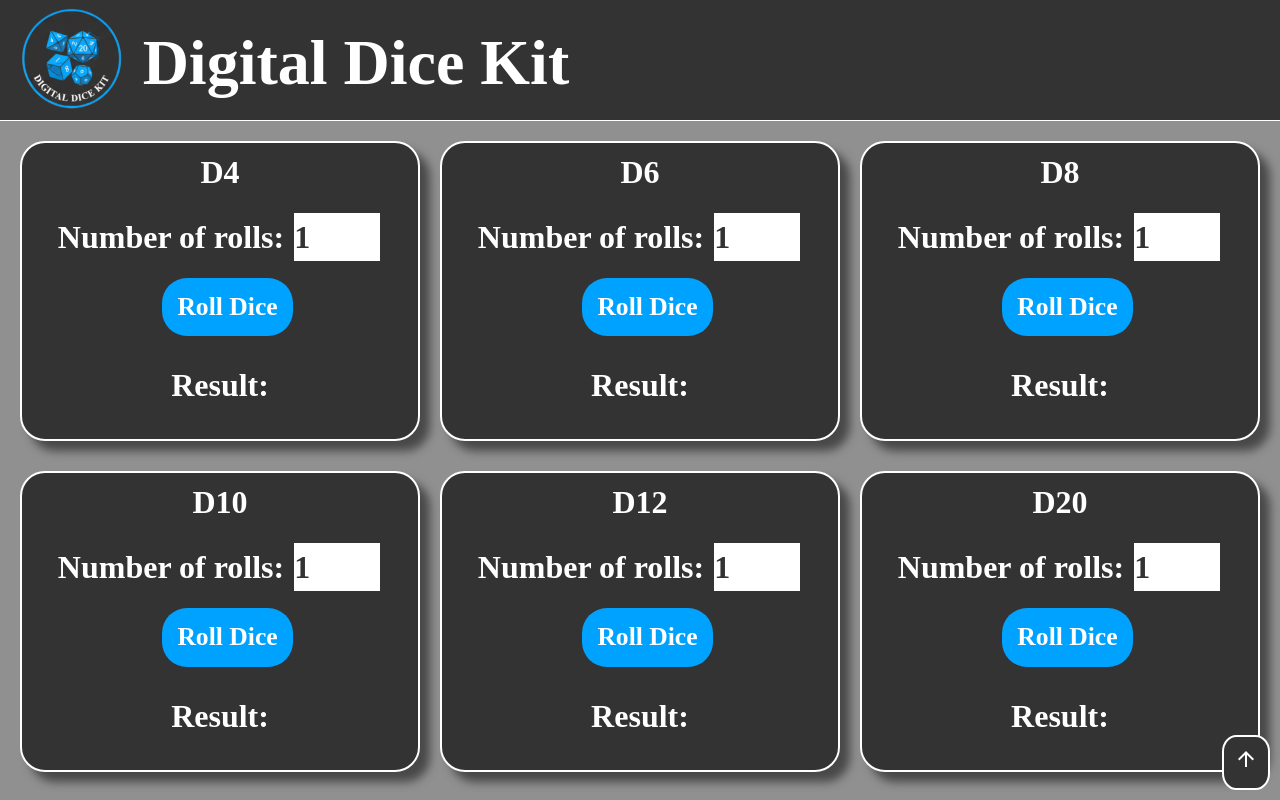
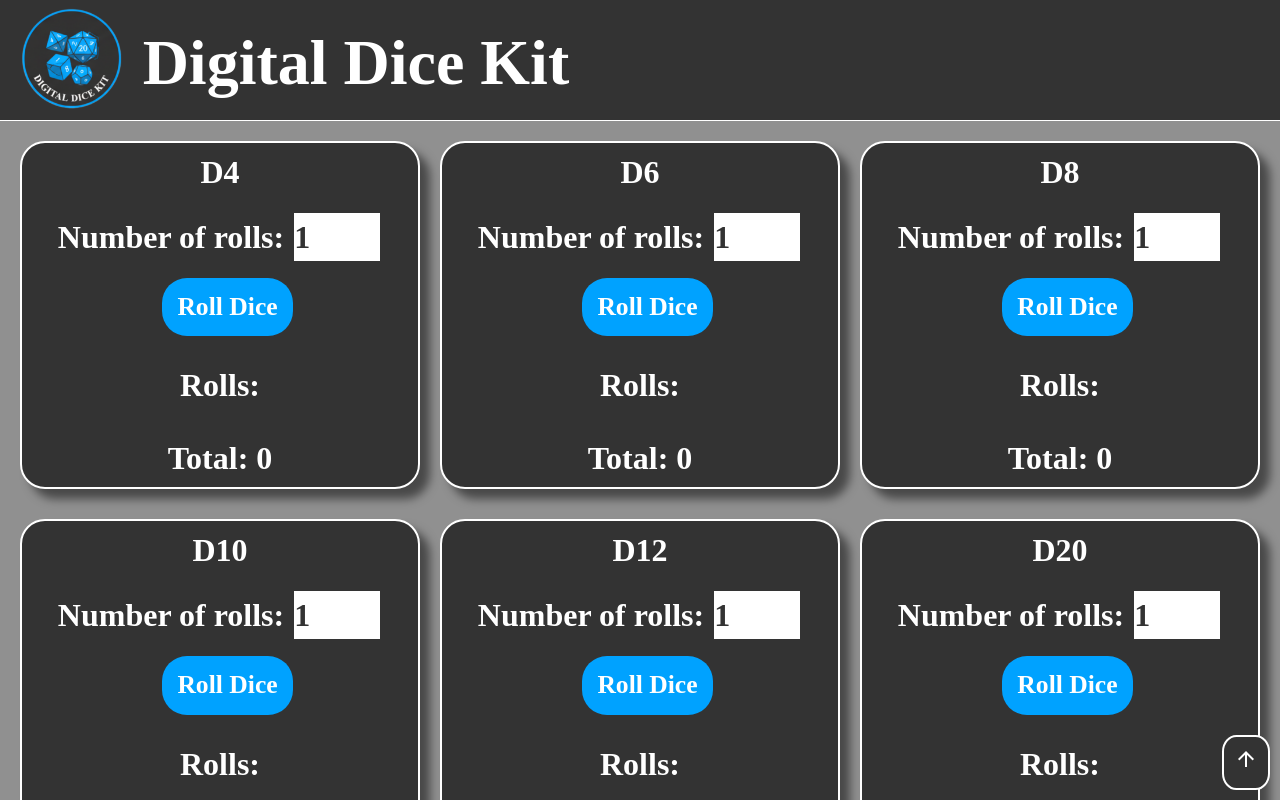
Before and after one commit to IndieMasco/Digital-Dice-Kit, a React (Vite) app in the folder client/: page / in a window 1280 px wide. Shown: the top 800 px of the page. Built offline with nearby package versions, Linux system fonts and the light colour scheme; a web font is replaced by a local one.

Commit message:
added a total for when users roll 2 or more dice

```diff
--- a/client/src/components/dice/DiceRoller.jsx
+++ b/client/src/components/dice/DiceRoller.jsx
@@ -24,6 +24,8 @@ export default function DiceRoller({ sides }) {
     setNumRolls(newNum);
   };
 
+  const totalRoll = rollValues.reduce((sum, current) => sum + current, 0);
+
   return (
     <div className="dice-container">
       <h2>D{numSides}</h2>
@@ -39,7 +41,8 @@ export default function DiceRoller({ sides }) {
       <button className="dice-button" onClick={RollDice}>
         Roll Dice
       </button>
-      <div className="dice-result">Result: {rollValues.join(", ")}</div>
+      <div className="dice-result">Rolls: {rollValues.join(", ")}</div>
+      <div className="dice-total">Total: {totalRoll}</div>
     </div>
   );
 }
```
Also changed, not shown: 2 other files (tests, documents, lock files or other folders).
